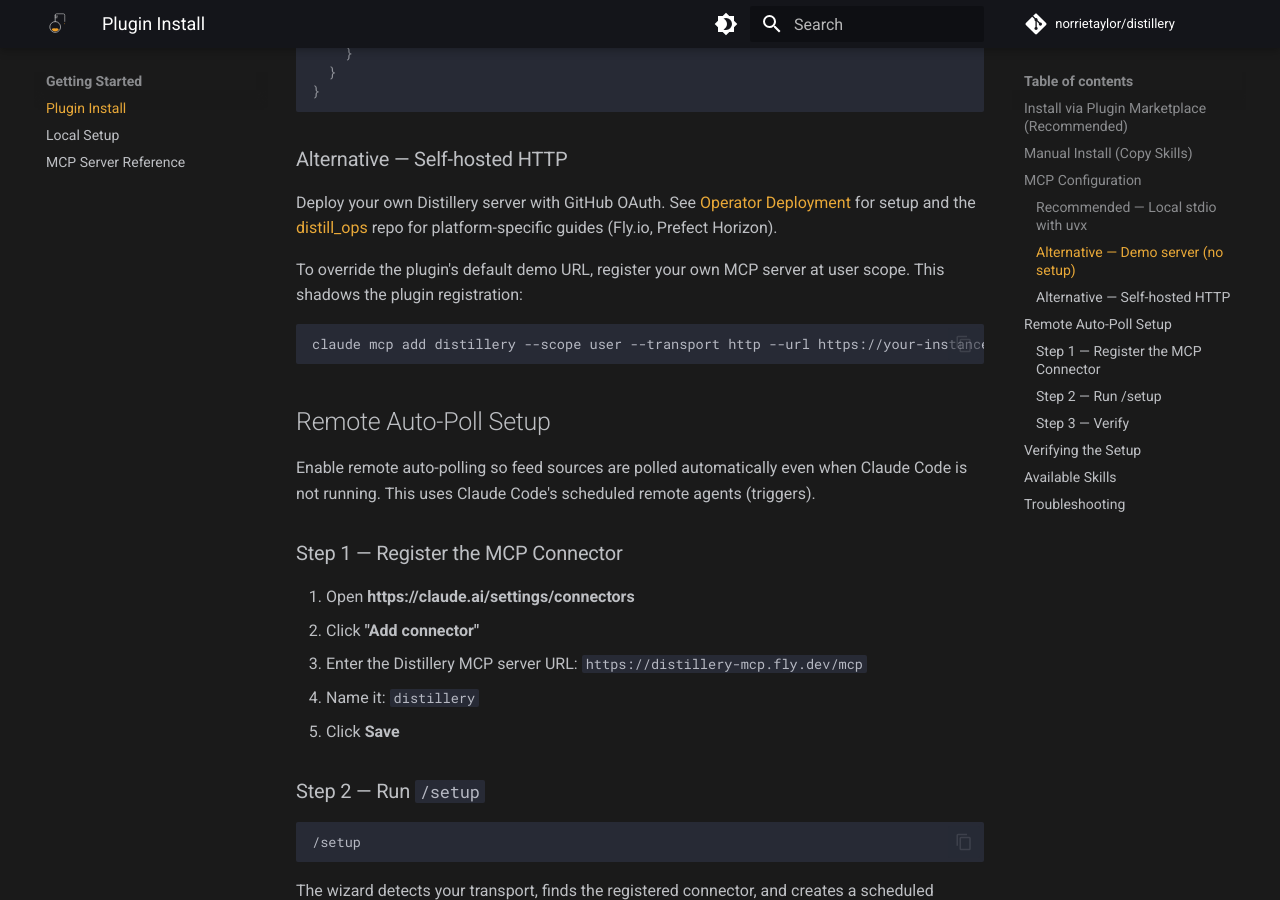
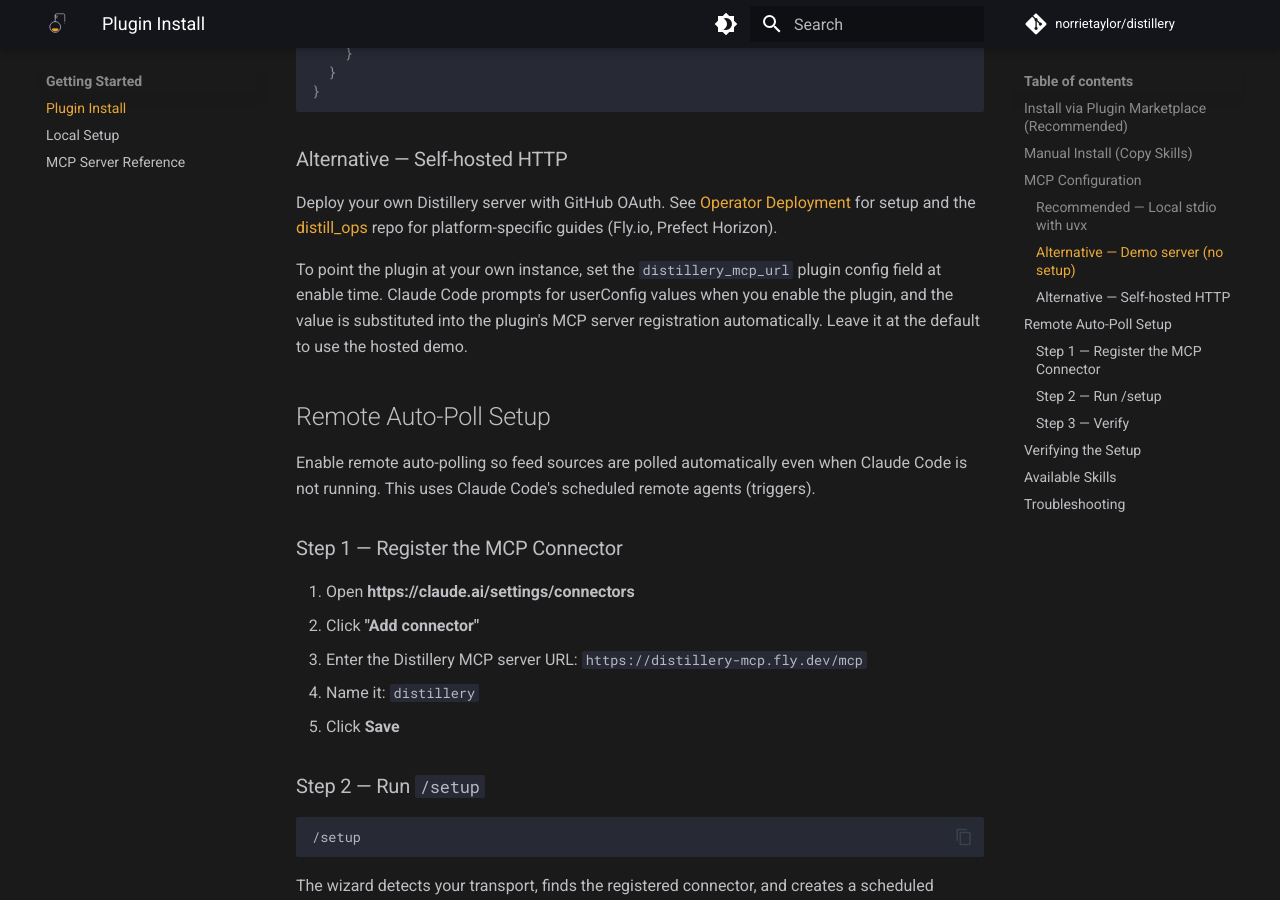
Before and after one commit to norrietaylor/distillery, an MkDocs documentation site: the page built from docs/getting-started/plugin-install.md, in a window 1280 px wide and 900 px high, scrolled down 2748 px. Built offline with MkDocs 1.6.1 and Material for MkDocs 9.7.7, drawn with Linux system fonts in a browser that asks for light colours; comment, search, counter and statistics services are not loaded.

Commit message:
fix(plugin): restore user_config interpolation for MCP URL override
CodeRabbit incorrectly flagged ${user_config.<key>} interpolation as
unsupported in mcpServers.url, but the Claude Code plugin reference
explicitly documents support for this pattern in HTTP-type MCP servers:
https://code.claude.com/docs/en/plugins-reference.md#user-configuration

Restore the userConfig-based approach so self-hosters can override the
MCP URL via plugin config at enable time, without shadow registration.
The doc guidance is updated to reflect the simpler flow.

Co-Authored-By: Claude Opus 4.7 (1M context) <noreply@anthropic.com>

````diff
--- a/docs/getting-started/plugin-install.md
+++ b/docs/getting-started/plugin-install.md
@@ -116,11 +116,7 @@ To configure manually, add to `~/.claude/settings.json`:
 
 Deploy your own Distillery server with GitHub OAuth. See [Operator Deployment](../team/deployment.md) for setup and the [distill_ops](https://github.com/norrietaylor/distill_ops) repo for platform-specific guides (Fly.io, Prefect Horizon).
 
-To override the plugin's default demo URL, register your own MCP server at user scope. This shadows the plugin registration:
-
-```bash
-claude mcp add distillery --scope user --transport http --url https://your-instance.example.com/mcp
-```
+To point the plugin at your own instance, set the `distillery_mcp_url` plugin config field at enable time. Claude Code prompts for userConfig values when you enable the plugin, and the value is substituted into the plugin's MCP server registration automatically. Leave it at the default to use the hosted demo.
 
 ## Remote Auto-Poll Setup
 
````
Also changed, not shown: 2 other files.
